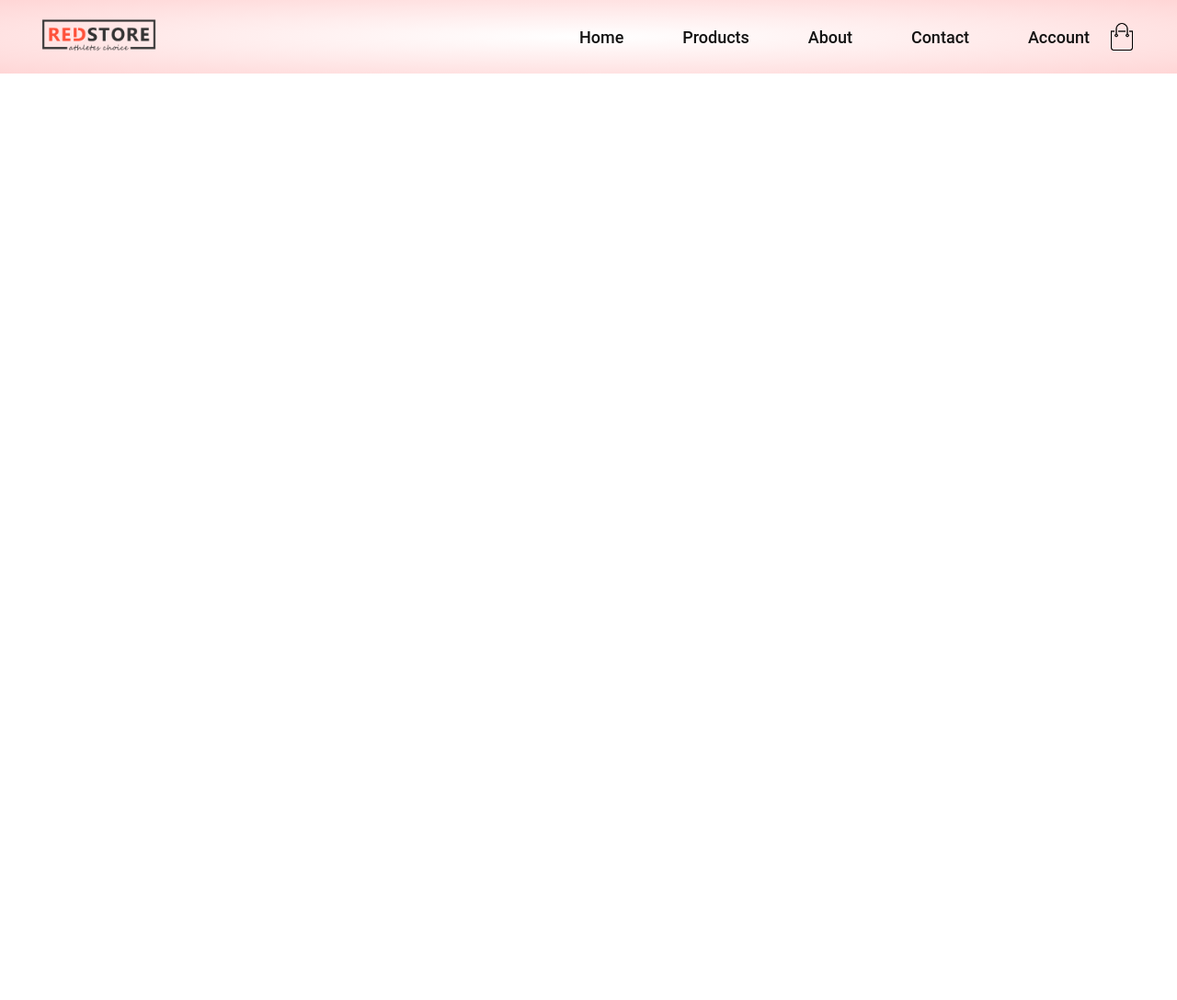
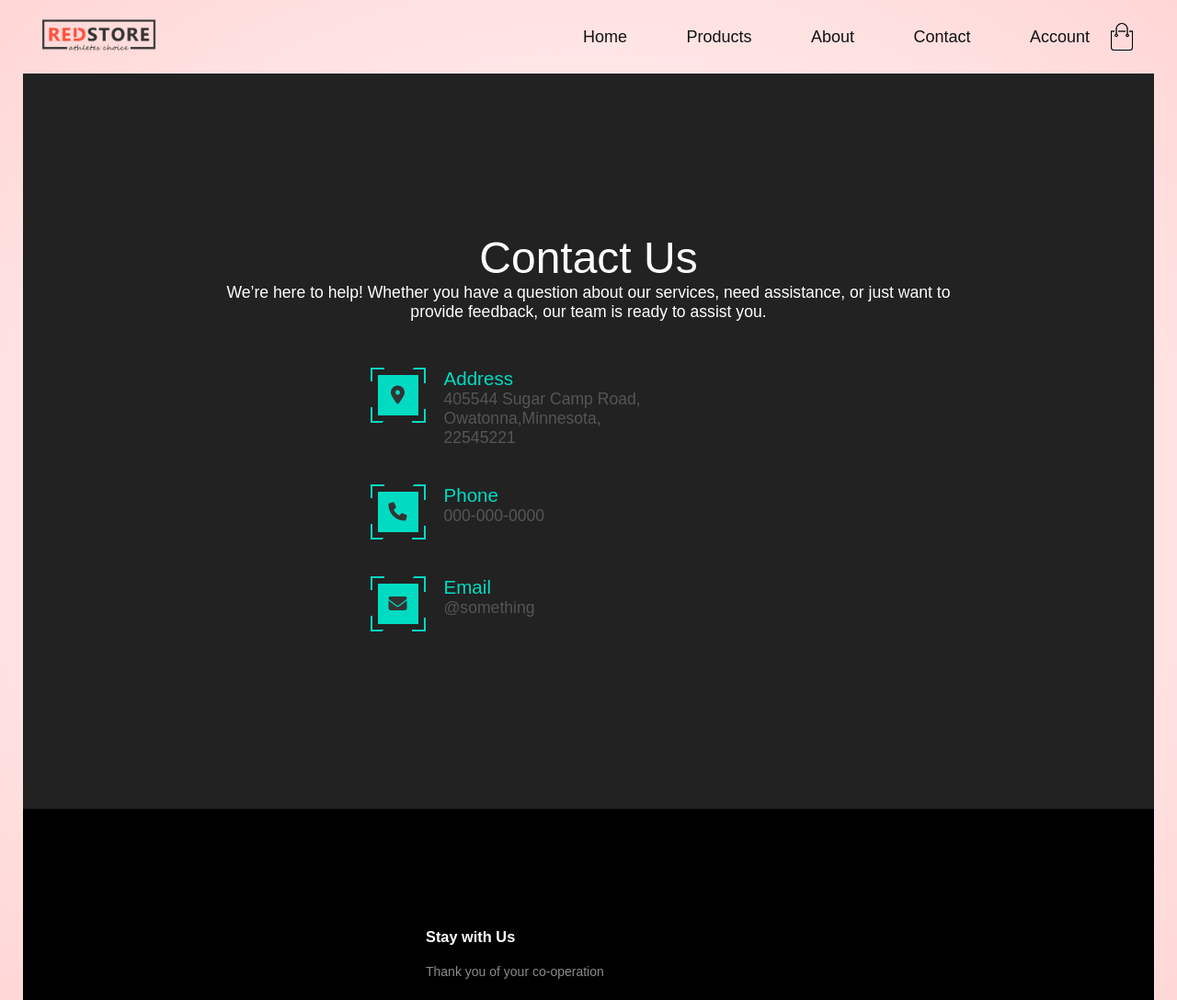
Before and after one commit to SurjoRoy7/MIS445-Midterm-Practical, a plain HTML site: page contact.html in a window 1280 px wide. Shown: the top 1088 px of the page at 92% size. Before the commit the page ends 800 px from the top, so only its background shows below. Drawn offline with Linux system fonts and the light colour scheme.

Commit message:
Fully done contact page with footer

```diff
--- a/contact.css
+++ b/contact.css
@@ -1,9 +1,109 @@
-.contact-info {
-    display: flex;
-    justify-content: space-around;
-    margin-top: 20px;
+* {
+    margin: 0;
+    padding: 0;
+    box-sizing: border-box;
+    font-family: Arial, Helvetica, sans-serif;
 }
 
-.contact-item {
+.contact {
+    position: relative;
+    min-height: 100vh;
+    padding: 50px 100px;
+    display: flex;
+    justify-content: center;
+    align-items: center;
+    flex-direction: column;
+    background: #222;
+}
+
+.contact .content {
+    max-width: 800px;
     text-align: center;
 }
+
+.contact .content h2 {
+    font-size: 3em;
+    color: #fff;
+    font-weight: 500;
+}
+
+.contact .content p {
+    color: #fff;
+    font-size: 1.1em;
+    font-weight: 300;
+}
+
+.vessel {
+    width: 100%;
+    display: flex;
+    justify-content: center;
+    align-items: center;
+    gap: 50px;
+    margin-top: 30px;
+
+}
+
+.vessel .contactInfo {
+    width: 50%;
+    display: flex;
+    flex-direction: column;
+}
+
+.vessel .contactInfo .box {
+    position: relative;
+    padding: 20px;
+    display: flex;
+    cursor: pointer;
+}
+
+.vessel .contactInfo .box .icon {
+    position: relative;
+    min-width: 60px;
+    height: 60px;
+    background: repeating-conic-gradient(from 30deg,#01dbc2 0%, #01dbc2 10%, transparent 10%, transparent 50%);
+    display: flex;
+    justify-content: center;
+    align-items: center;
+}
+
+.vessel .contactInfo .box .icon::before {
+    content: '';
+    position: absolute;
+    inset: 0;
+    background: repeating-conic-gradient(from 117deg,#01dbc2 0%, #01dbc2 10%, transparent 10%, transparent 50%);
+}
+.vessel .contactInfo .box .icon::after {
+    content: '';
+    position: absolute;
+    inset: 2px;
+    background: #222;
+}
+
+.vessel .contactInfo .box .icon b {
+    position: absolute;
+    inset: 8px;
+    background: #01dbc2;
+    z-index: 2;
+}
+
+.vessel .contactInfo .box .icon i {
+    position: relative;
+    z-index: 1000;
+    color: #333;
+    font-size: 1.25em;
+}
+
+.vessel .contactInfo .box .text {
+    position: relative;
+    display: flex;
+    flex-direction: column;
+    margin-left: 20px;
+    font-size: 1.1em;
+    color: white;
+    font-family: 300;
+}
+
+.vessel .contactInfo .box .text h3 {
+    font-weight: 500;
+    color: #01dbc2;
+}
--- a/contact.html
+++ b/contact.html
@@ -4,10 +4,12 @@
     <meta charset="UTF-8">
     <meta name="viewport" content="width=device-width, initial-scale=1.0">
     <title>Contact Us</title>
+    <link rel="stylesheet" href="https://cdnjs.cloudflare.com/ajax/libs/font-awesome/6.5.2/css/all.min.css" integrity="sha512-SnH5WK+bZxgPHs44uWIX+LLJAJ9/2PkPKZ5QiAj6Ta86w+fsb2TkcmfRyVX3pBnMFcV7oQPJkl9QevSCWr3W6A==" crossorigin="anonymous" referrerpolicy="no-referrer" />
     <link rel="stylesheet" href="contact.css">
     <link rel="stylesheet" href="style.css">
 </head>
 <body>
+    <!-- Name: [Surjya Sagar Roy], ID: [2021998] -->
     <div class="header">
         <div class="container">
         <div class="navbar">
@@ -26,5 +28,46 @@
             <img src="images/cart.png" width="30px" height="30px">
         </div>
     </nav>
+    <section class="contact">
+        <div class="content">
+            <h2>Contact Us</h2>
+            <p>We’re here to help! Whether you have a question about our services, need assistance, or just want to provide feedback, our team is ready to assist you.</p>
+        </div>
+        <div class="vessel">
+            <div class="contactInfo">
+                <div class="box">
+                    <div class="icon"><b></b><i class="fa-solid fa-location-dot"></i></div>
+                    <div class="text">
+                        <h3>Address</h3>
+                        <p>405544 Sugar Camp Road, <br>Owatonna,Minnesota,<br>22545221</p>
+                    </div>
+                </div>
+                <div class="box">
+                    <div class="icon"><b></b><i class="fa-solid fa-phone"></i></div>
+                    <div class="text">
+                        <h3>Phone</h3>
+                        <p>000-000-0000</p>
+                    </div>
+            </div>
+            <div class="box">
+                <div class="icon"><b></b><i class="fa-solid fa-envelope"></i></div>
+                <div class="text">
+                    <h3>Email</h3>
+                    <p>@something</p>
+                </div>
+        </div>
+            <div class="contactForm"></div>
+        </div>
+    </section>
+    <div class="footer">
+        <div class="container">
+            <div class="row">
+                <div class="footer-col-1">
+                    <h3>Stay with Us</h3>
+                    <p>Thank you of your co-operation</p>
+                </div>
+            </div>
+        </div>
+    </div>
 </body>
 </html>
```
Also changed, not shown: index.html (+1 -0 lines).
